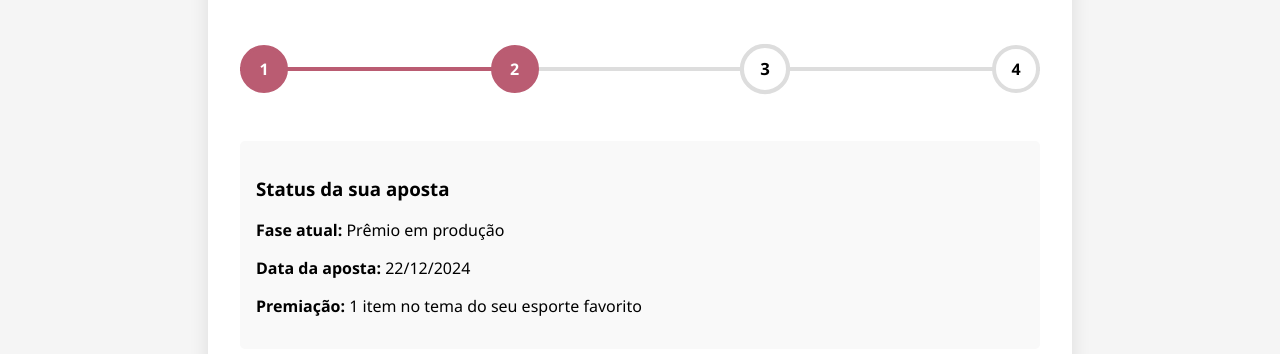
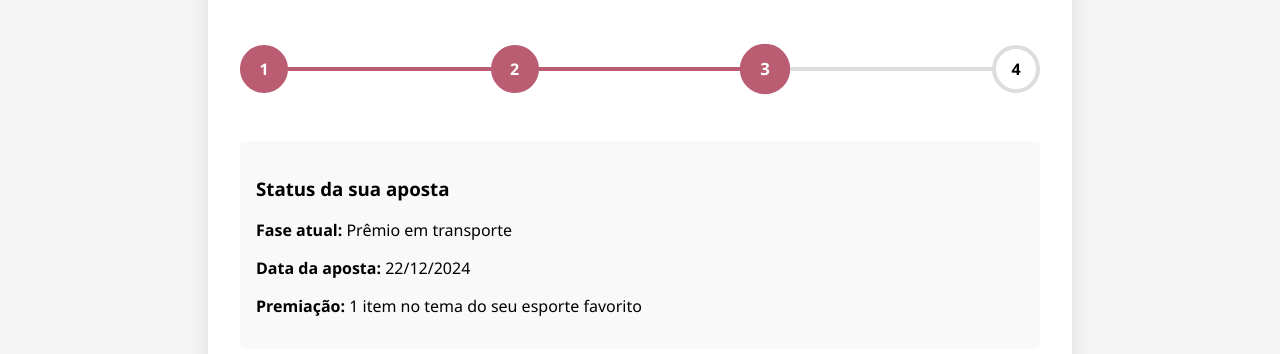
Before and after one commit to schrodingerscatlives/beterraba, a plain HTML site: page index.html in a window 1280 px wide. Shown: the part 280-634 px from the top of the page. Drawn offline with Linux system fonts and the light colour scheme.

Commit message:
Add files via upload

```diff
--- a/index.html
+++ b/index.html
@@ -155,7 +155,8 @@ body {
     <div class="bet-details">
       <h3>Status da sua aposta</h3>
       <!-- <p><strong>Fase atual:</strong> Análise de validade da aposta</p> -->
-	  <p><strong>Fase atual:</strong> Prêmio em produção</p>
+	  <!-- <p><strong>Fase atual:</strong> Prêmio em produção</p> -->
+	  <p><strong>Fase atual:</strong> Prêmio em transporte</p>
       <p><strong>Data da aposta:</strong> 22/12/2024</p>
       <p><strong>Premiação:</strong> 1 item no tema do seu esporte favorito</p>
     </div>
@@ -165,7 +166,8 @@ body {
 document.addEventListener('DOMContentLoaded', function() {
     const steps = document.querySelectorAll('.step');
     //let currentStep = 0;
-	let currentStep = 1;
+	//let currentStep = 1;
+	let currentStep = 2;
 
     function updateProgress() {
         steps.forEach((step, index) => {
```
